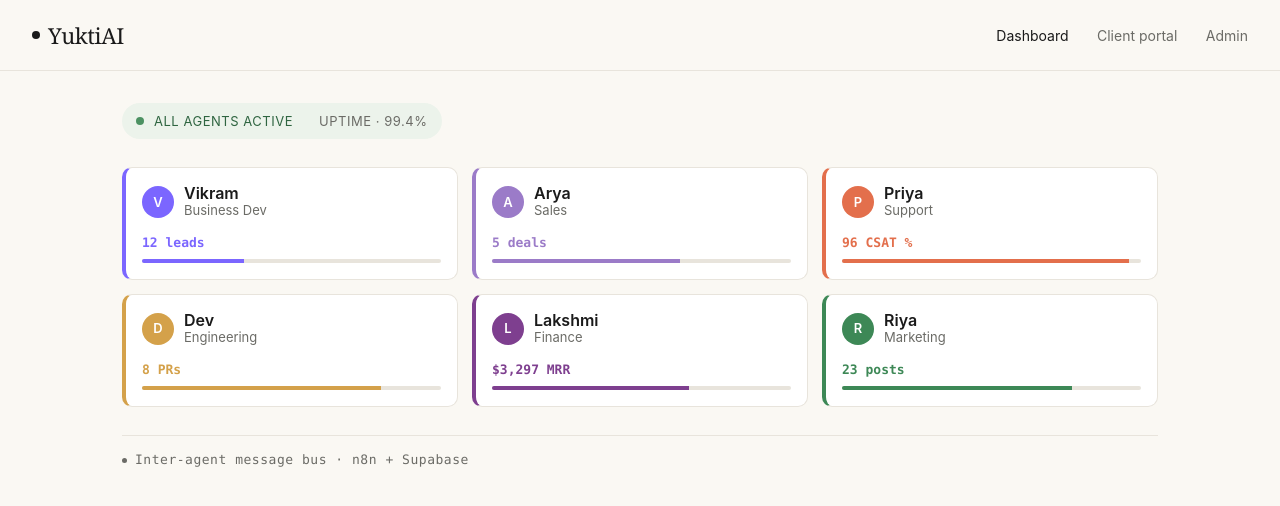
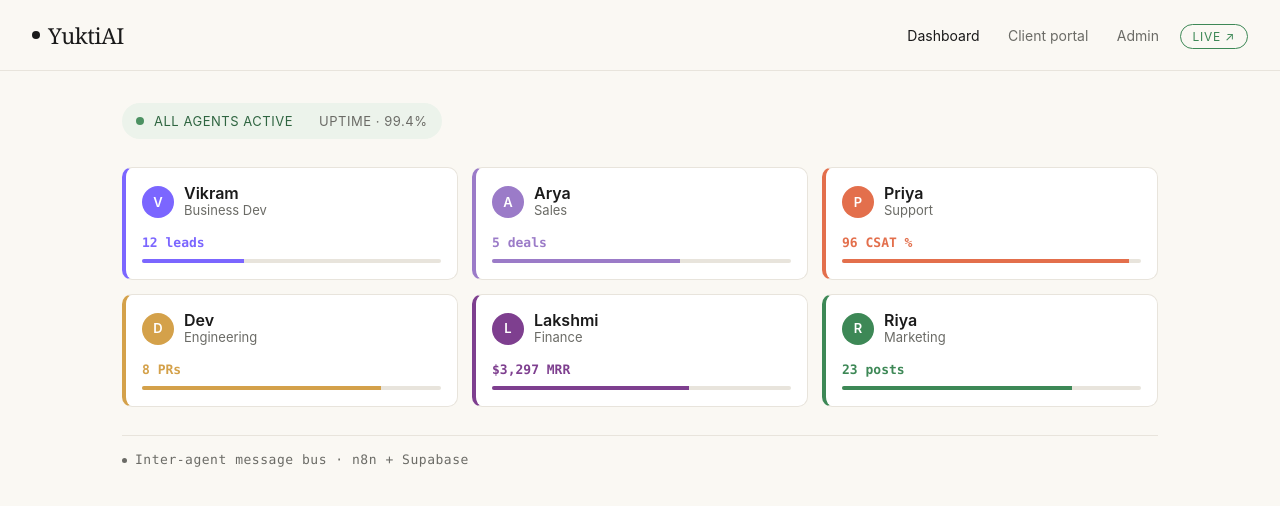
Before and after one commit to SupriyaAdapa-Developer/yuktiai-agency, a website: page public/index.html in a window 1280 px wide. Drawn offline with Linux system fonts and the light colour scheme.

Commit message:
v1.3.0 — live on Netlify at getyuktiai.netlify.app
- Live demo: https://getyuktiai.netlify.app/
- netlify.toml with SPA redirect + security headers
- 'live ↗' nav link on every page
- README features the live URL with badge
- deploy.sh ships to Netlify (replaced Vercel)
- .env.example uses NETLIFY_AUTH_TOKEN + NETLIFY_SITE_ID
- package.json: homepage=getyuktiai.netlify.app, repository URL set

```diff
--- a/package.json
+++ b/package.json
@@ -16,5 +16,10 @@
   "devDependencies": {
     "eslint": "^9.4.0",
     "serve": "^14.2.4"
+  },
+  "homepage": "https://getyuktiai.netlify.app/",
+  "repository": {
+    "type": "git",
+    "url": "https://github.com/SupriyaAdapa-Developer/yuktiai-agency"
   }
 }
--- a/public/index.html
+++ b/public/index.html
@@ -15,6 +15,7 @@
       <a href="index.html"  class="active">Dashboard</a>
       <a href="client.html">Client portal</a>
       <a href="admin.html">Admin</a>
+          <a href="https://getyuktiai.netlify.app/" target="_blank" rel="noopener" class="live-link">live ↗</a>
     </nav>
   </header>
 
--- a/public/styles.css
+++ b/public/styles.css
@@ -151,3 +151,17 @@ main { max-width: 1100px; margin: 0 auto; padding: 32px; }
   font-family: var(--mono); font-size: 12.5px; color: var(--muted);
 }
 .msg-stream li b { color: var(--ink); }
+
+/* Live demo link */
+nav .live-link {
+    color: var(--green);
+    border: 1px solid var(--green);
+    border-radius: 999px;
+    padding: 4px 12px;
+    margin-left: 16px;
+    font-size: 12px;
+    text-transform: uppercase;
+    letter-spacing: 0.06em;
+    text-decoration: none;
+}
+nav .live-link:hover { background: var(--green); color: white; }
```
Also changed, not shown: public/admin.html (+1 -0 lines), public/client.html (+1 -0 lines), CHANGELOG.md, README.md, netlify.toml (added), 2 other files.
